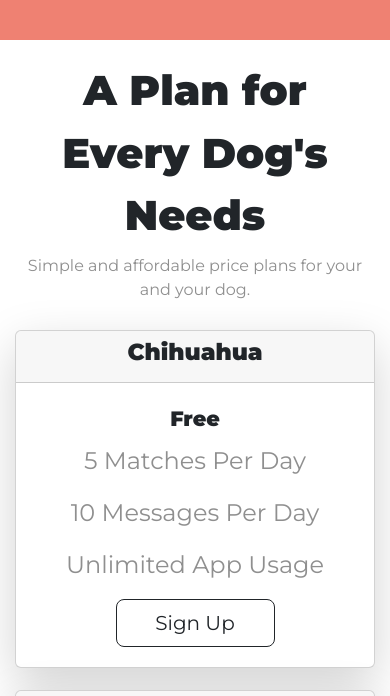
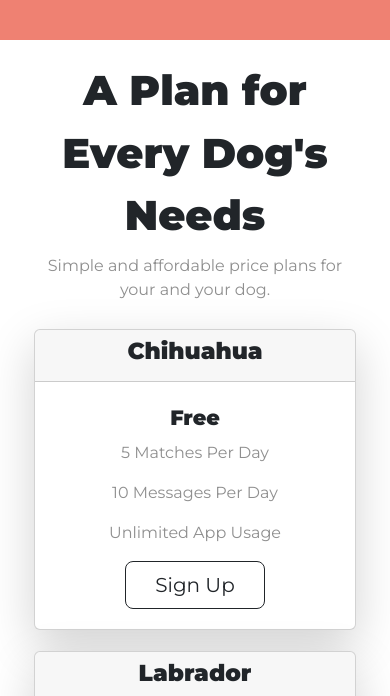
Before and after one commit to 50NIC/TinDog, a plain HTML site: page index.html in a window 390 px wide. Shown: the part 1978-2674 px from the top of the page. Drawn offline with nearby package versions, Linux system fonts and the light colour scheme.

Commit message:
Update styles.css

```diff
--- a/css/styles.css
+++ b/css/styles.css
@@ -181,14 +181,6 @@ span{
     position: static;
     transform: rotate(0);
   }
-
-  .pricing-column {
-    font-size: 1.5rem;
-  }
-
-  #pricing {
-    padding: 5% 5%;
-  }
 }
 
 @media (max-width: 768px){
```
